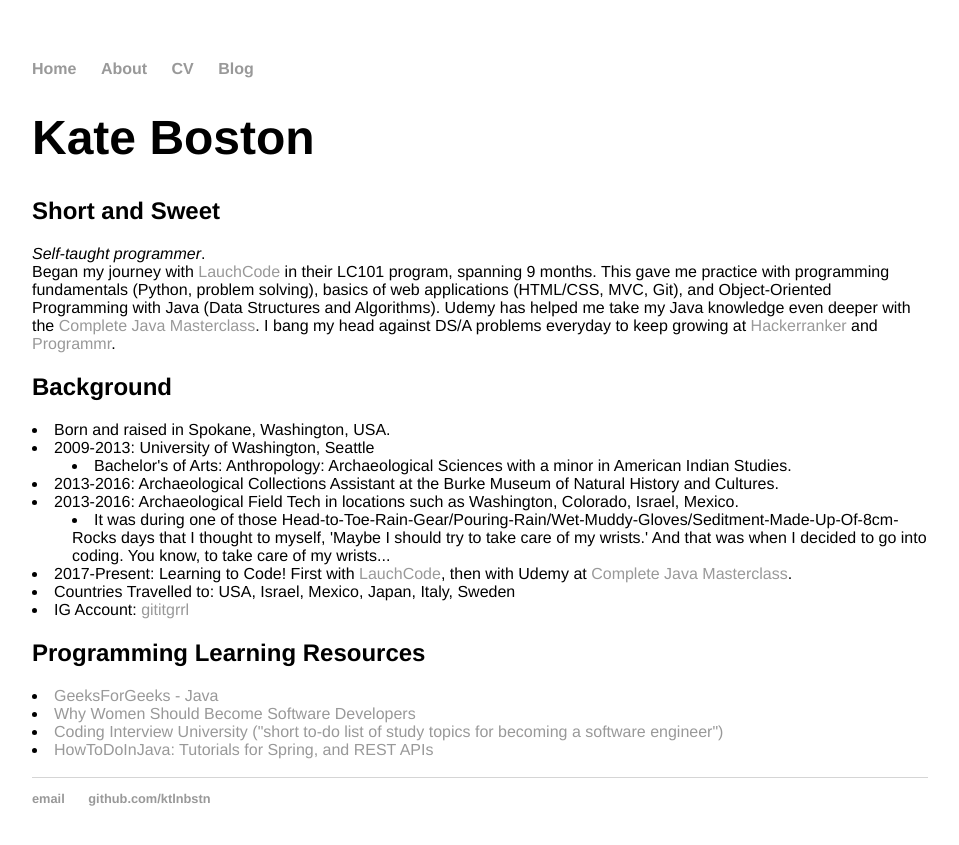
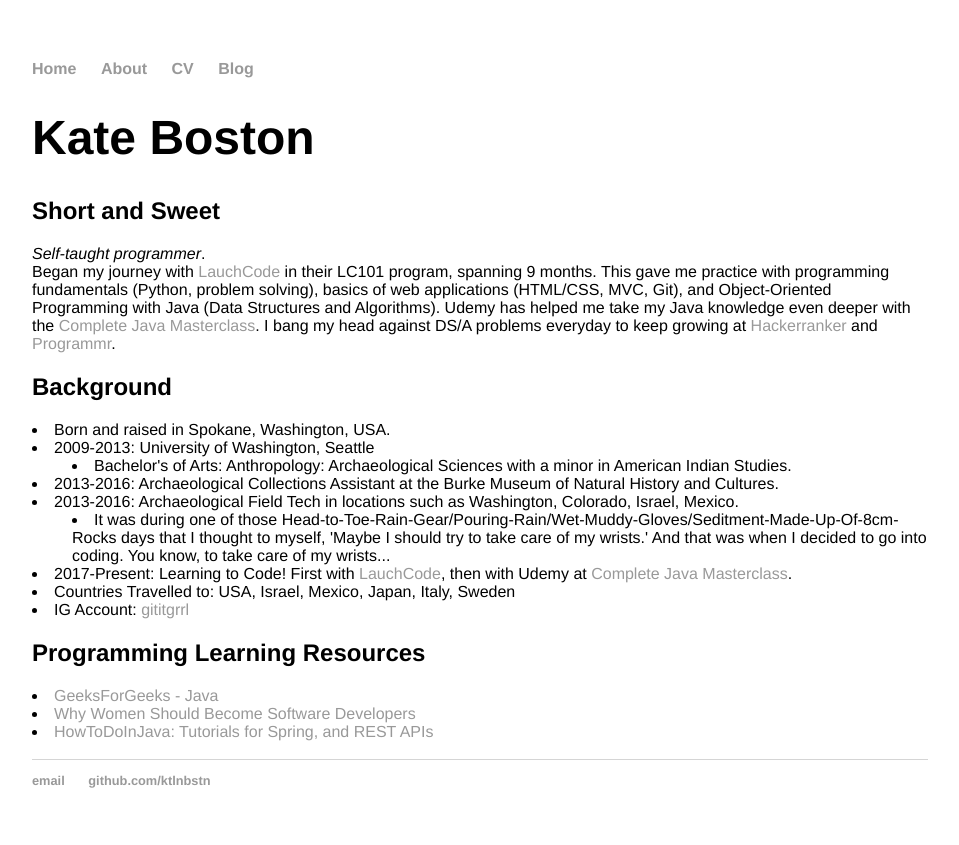
Before and after one commit to ktlnbstn/ktlnbstn.github.io, a Jekyll site: the page built from about/index.html, in a window 1280 px wide. Shown: the top 845 px of the page, without its empty margins (160-1119 px from the left). Built offline with Jekyll 4.4.1, drawn with Linux system fonts in a browser that asks for light colours.

Commit message:
Update index.html

```diff
--- a/about/index.html
+++ b/about/index.html
@@ -35,7 +35,6 @@
 	<li><a href="https://www.geeksforgeeks.org/java/">GeeksForGeeks - Java</a></li>
 	<li><a href="http://www.brightspot.com/blog/developer-life-why-women-should-become-software-developers">Why Women
 		Should Become Software Developers</a></li>
-	<li><a href="https://github.com/jwasham/coding-interview-university"</a>Coding Interview University ("short to-do list of study topics for becoming a software engineer")</li>
 	<li><a href="https://howtodoinjava.com/">HowToDoInJava: Tutorials for Spring, and REST APIs</a></li></br>
 
 </div><!-- /.blurb -->
```
